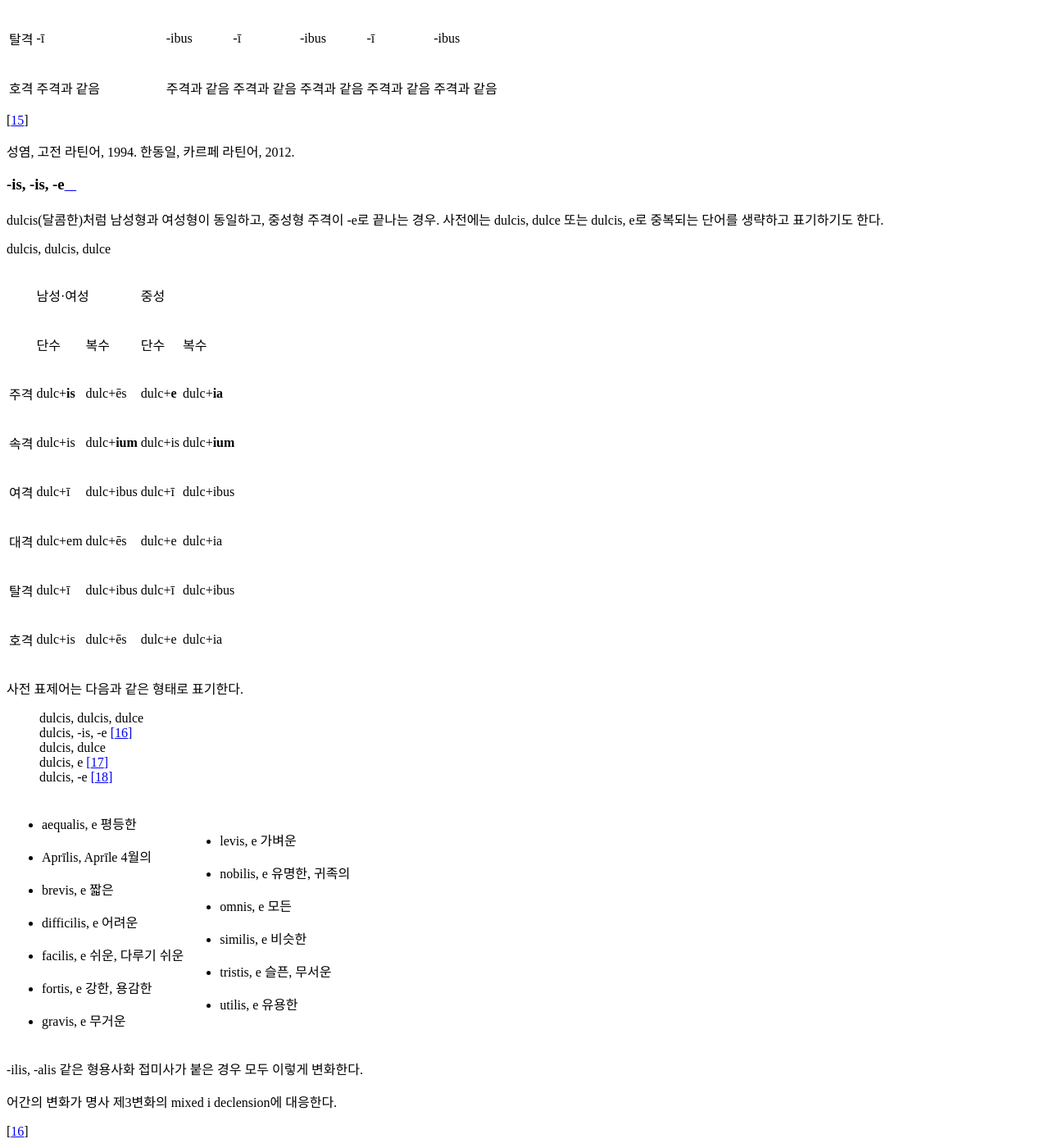
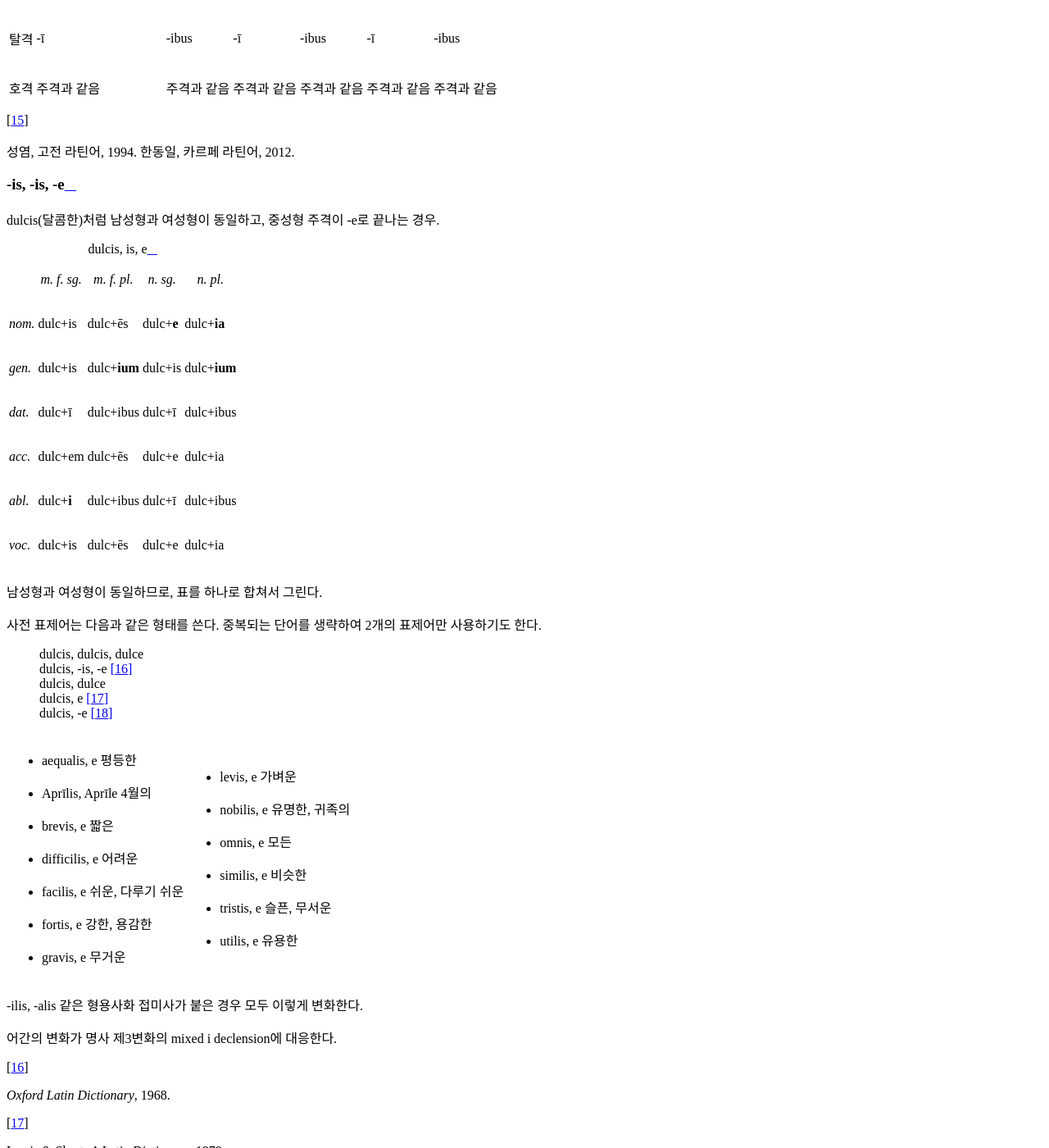
Before and after one commit to kabbala/grammatica_latina, a Sphinx documentation site: the page built from source/declinatio_adiectivi.rst, in a window 1280 px wide and 1400 px high, scrolled down 11021 px. Shown: the whole window at 82% size. Built offline with Sphinx 7.4.7 and the Read the Docs theme 2.0.0, drawn with Linux system fonts in a browser that asks for light colours; some of the changed text lies outside the part shown.

Commit message:
제3변화 표 일부 수정

```diff
--- a/source/declinatio_adiectivi.rst
+++ b/source/declinatio_adiectivi.rst
@@ -455,29 +455,22 @@
 -is, -is, -e
 ~~~~~~~~~~~~
 
-dulcis(달콤한)처럼 남성형과 여성형이 동일하고, 중성형 주격이 -e로 끝나는 경우. 사전에는 dulcis, dulce 또는 dulcis, e로 중복되는 단어를 생략하고 표기하기도 한다.
+dulcis(달콤한)처럼 남성형과 여성형이 동일하고, 중성형 주격이 -e로 끝나는 경우.
 
-dulcis, dulcis, dulce
+.. csv-table:: dulcis, is, e
+   :header-rows: 1
 
-+------+---------------+----------------+--------------+----------------+
-|      | 남성·여성                      | 중성                          |
-+------+---------------+----------------+--------------+----------------+
-|      | 단수          | 복수           | 단수         | 복수           |
-+------+---------------+----------------+--------------+----------------+
-| 주격 | dulc+\ **is** | dulc+ēs        | dulc+\ **e** | dulc+\ **ia**  |
-+------+---------------+----------------+--------------+----------------+
-| 속격 | dulc+is       | dulc+\ **ium** | dulc+is      | dulc+\ **ium** |
-+------+---------------+----------------+--------------+----------------+
-| 여격 | dulc+ī        | dulc+ibus      | dulc+ī       | dulc+ibus      |
-+------+---------------+----------------+--------------+----------------+
-| 대격 | dulc+em       | dulc+ēs        | dulc+e       | dulc+ia        |
-+------+---------------+----------------+--------------+----------------+
-| 탈격 | dulc+ī        | dulc+ibus      | dulc+ī       | dulc+ibus      |
-+------+---------------+----------------+--------------+----------------+
-| 호격 | dulc+is       | dulc+ēs        | dulc+e       | dulc+ia        |
-+------+---------------+----------------+--------------+----------------+
+   "",  :sig:`m. f. sg.`, :sig:`m. f. pl.`, :sig:`n. sg.`, :sig:`n. pl.`
+   :sig:`nom.`, "dulc+is", "dulc+ēs", "dulc+\ **e**", "dulc+\ **ia**"
+   :sig:`gen.`, "dulc+is", "dulc+\ **ium**", "dulc+is", "dulc+\ **ium**"
+   :sig:`dat.`, "dulc+ī", "dulc+ibus", "dulc+ī", "dulc+ibus"
+   :sig:`acc.`, "dulc+em", "dulc+ēs", "dulc+e", "dulc+ia"
+   :sig:`abl.`, "dulc+\ **i**", "dulc+ibus", "dulc+ī", "dulc+ibus"
+   :sig:`voc.`, "dulc+is", "dulc+ēs", "dulc+e", "dulc+ia"
 
-사전 표제어는 다음과 같은 형태로 표기한다.
+남성형과 여성형이 동일하므로, 표를 하나로 합쳐서 그린다.
+
+사전 표제어는 다음과 같은 형태를 쓴다. 중복되는 단어를 생략하여 2개의 표제어만 사용하기도 한다.
 
    | dulcis, dulcis, dulce
    | dulcis, -is, -e [#]_
@@ -522,11 +515,11 @@
    :header-rows: 1
 
    "",  :sig:`m. sg.`, :sig:`m. pl.`, :sig:`f. sg.`, :sig:`f. pl.`, :sig:`n. sg.`, :sig:`n. pl.`
-   :sig:`nom.`, "celeber", "celebr+ēs", "celebr+is", "celebr+ēs", "celebr+e", "celebr+ia"
-   :sig:`gen.`, "celebr+is", "celebr+ium", "celebr+is", "celebr+ium", "celebr+is", "celebr+ium"
+   :sig:`nom.`, "celeber", "celebr+ēs", "celebr+is", "celebr+ēs", "celebr+\ **e**", "celebr+\ **ia**"
+   :sig:`gen.`, "celebr+is", "celebr+\ **ium**", "celebr+is", "celebr+\ **ium**", "celebr+is", "celebr+\ **ium**"
    :sig:`dat.`, "celebr+ī", "celebr+ibus", "celebr+ī", "celebr+ibus", "celebr+ī", "celebr+ibus"
    :sig:`acc.`, "celebr+em", "celebr+ēs", "celebr+em", "celebr+ēs", "celebr+e", "celebr+ia"
-   :sig:`abl.`, "celebr+ī", "celebr+ibus", "celebr+ī", "celebr+ibus", "celebr+ī", "celebr+ibus"
+   :sig:`abl.`, "celebr+\ **ī**", "celebr+ibus", "celebr+\ **ī**", "celebr+ibus", "celebr+\ **ī**", "celebr+ibus"
    :sig:`voc.`, "celeber", "celebr+ēs", "celebr+is", "celebr+ēs", "celebr+a", "celebr+ia"
 
 어간의 변화는 명사 제3변화의 mixed i declension에 대응한다. 어미는 다른 점에 유의.
```
Also changed, not shown: other parts of source/declinatio_adiectivi.rst (+3 -3 lines).
